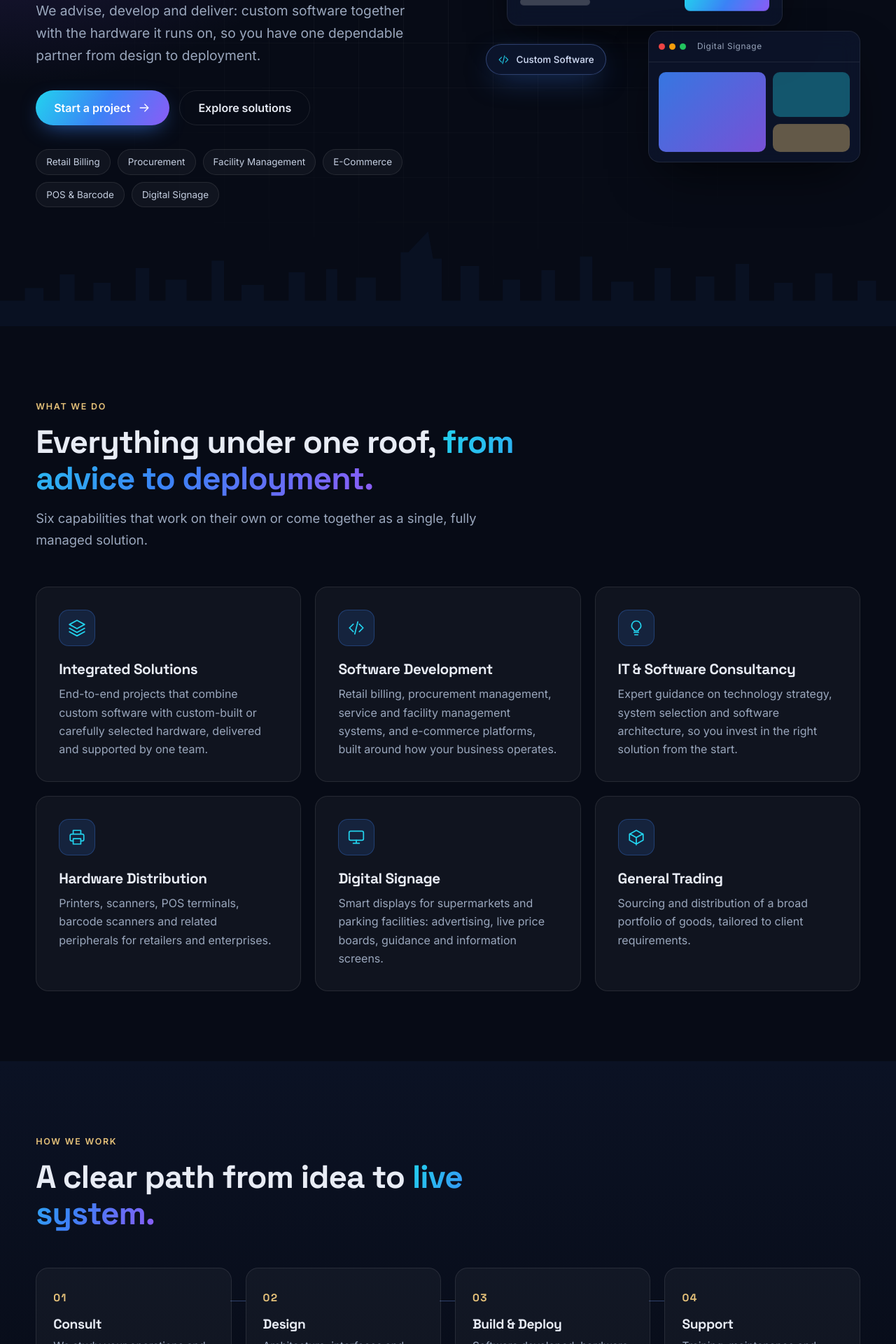
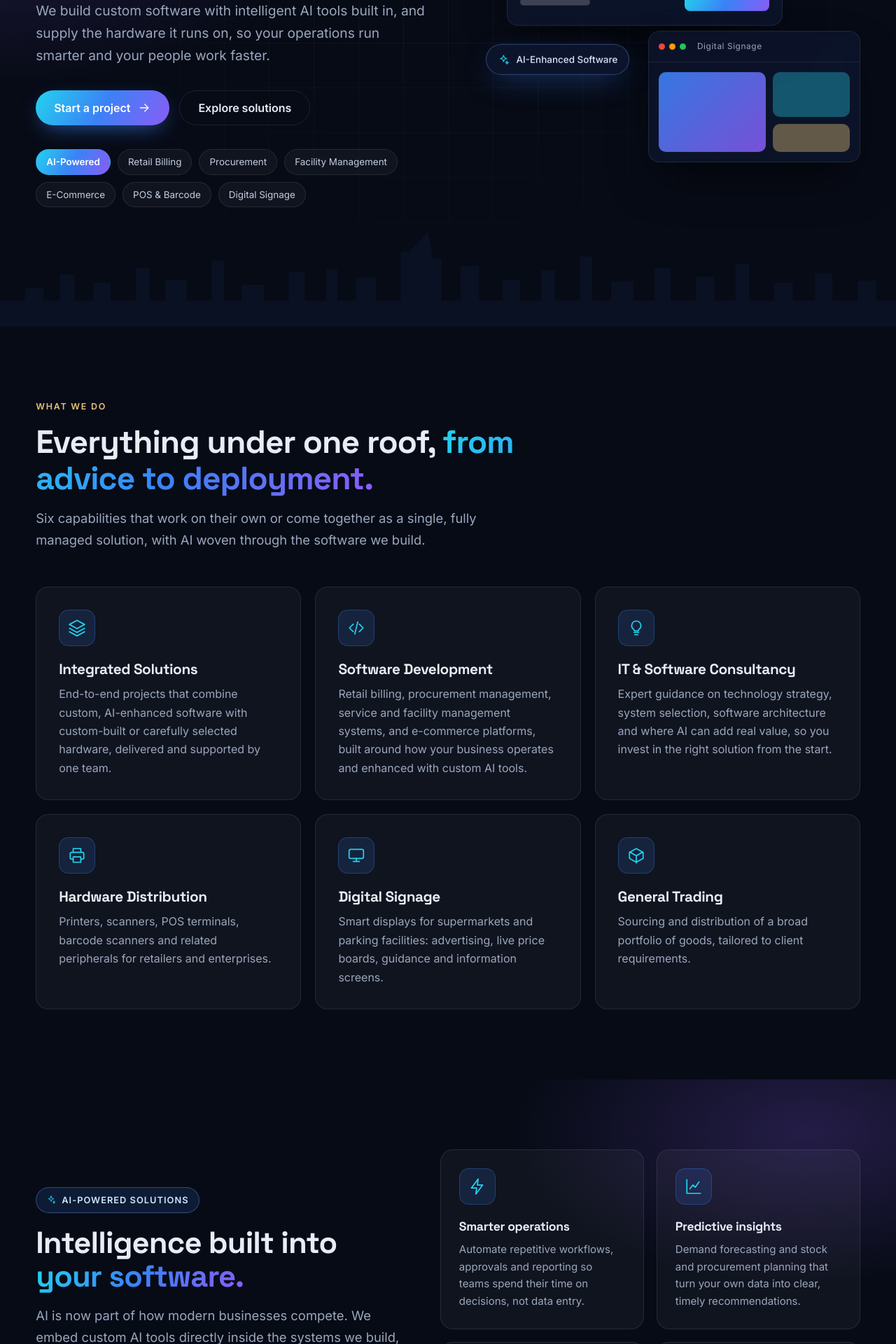
Before and after one commit to devwebandapk-cmyk/cognicore-company-website, a WordPress theme: template front-page.php in a window 1280 px wide. Shown: the part 400-2320 px from the top of the page at 70% size. Run offline with PHP 8.4 and a stand-in for WordPress, Linux system fonts and the light colour scheme; the site name, menu and one post (Sample post) are stand-ins, and other content is empty.

Commit message:
Add AI-powered solutions messaging: hero, AI section, card/About wording
Co-Authored-By: Claude Sonnet 5.5 <noreply@anthropic.com>
Claude-Session: https://claude.ai/code/session_018XrfTfth5Xhmze9GydEUJd

```diff
--- a/assets/css/main.css
+++ b/assets/css/main.css
@@ -162,6 +162,24 @@ form input:focus,form textarea:focus{outline:none;border-color:var(--blue);box-s
 .about-cta{margin-top:90px}
 @media (max-width:1020px){.about-grid,.duo{grid-template-columns:1fr}.glance{position:static}}
 
+
+/* AI section */
+.ai-section{background:radial-gradient(700px 360px at 90% 10%,rgba(139,92,246,.22),transparent 60%),radial-gradient(600px 320px at 0% 90%,rgba(34,211,238,.14),transparent 60%),var(--bg)}
+.ai-grid{display:grid;grid-template-columns:1fr 1.15fr;gap:56px;align-items:center}
+.badge{display:inline-flex;align-items:center;gap:8px;font-size:.8rem;font-weight:600;letter-spacing:.08em;text-transform:uppercase;color:#cfe7ff;padding:7px 14px;border-radius:999px;border:1px solid var(--border-h);background:rgba(59,130,246,.14)}
+.badge .ico{color:var(--cyan);width:1.1em;height:1.1em}
+.ai-h{font-size:clamp(1.9rem,3.4vw,2.8rem);margin:18px 0 6px}
+.ticks{list-style:none;margin:26px 0 0;padding:0;display:grid;gap:12px;color:#cdd6e6}
+.ticks li{position:relative;padding-left:30px}
+.ticks li:before{content:"";position:absolute;left:0;top:.45em;width:16px;height:16px;border-radius:50%;background:var(--grad);-webkit-mask:radial-gradient(circle at 50% 50%,transparent 4px,#000 5px);mask:radial-gradient(circle at 50% 50%,transparent 4px,#000 5px)}
+.ai-cards{display:grid;grid-template-columns:repeat(2,1fr);gap:18px}
+.ai-cards .tile{padding:26px}
+.ai-cards .tile h3{font-size:1.1rem}
+.ai-cards .tile p{font-size:.94rem}
+.chip-ai{background:var(--grad)!important;border-color:transparent!important;color:#fff!important;font-weight:600}
+@media (max-width:1020px){.ai-grid{grid-template-columns:1fr;gap:36px}}
+@media (max-width:560px){.ai-cards{grid-template-columns:1fr}}
+
 /* Footer */
 .site-footer{border-top:1px solid var(--border);background:var(--bg2);padding:70px 0 0}
 .foot-grid{display:grid;grid-template-columns:1.3fr .8fr 1.2fr;gap:48px}
--- a/footer.php
+++ b/footer.php
@@ -6,7 +6,7 @@
 				<svg class="mark" viewBox="0 0 32 32" aria-hidden="true"><path d="M16 2 28 9v14L16 30 4 23V9z" fill="none" stroke="#3b82f6" stroke-width="2.2"/><circle cx="16" cy="16" r="4.2" fill="#22d3ee"/></svg>
 				<span class="wordmark">Cognicore<small>Technologies</small></span>
 			</div>
-			<p class="foot-tag">Software and hardware, delivered as one complete solution.</p>
+			<p class="foot-tag">AI-powered software and hardware, delivered as one complete solution.</p>
 		</div>
 		<div>
 			<h4>Explore</h4>
--- a/front-page.php
+++ b/front-page.php
@@ -5,14 +5,14 @@
 	<div class="container hero-grid">
 		<div class="hero-copy">
 			<span class="eyebrow"><?php echo cognicore_icon( 'pin' ); ?> Dubai South &middot; United Arab Emirates</span>
-			<h1>Complete technology solutions, <span class="grad">from software to hardware.</span></h1>
-			<p class="hero-sub">We advise, develop and deliver: custom software together with the hardware it runs on, so you have one dependable partner from design to deployment.</p>
+			<h1>AI-powered solutions, <span class="grad">from software to hardware.</span></h1>
+			<p class="hero-sub">We build custom software with intelligent AI tools built in, and supply the hardware it runs on, so your operations run smarter and your people work faster.</p>
 			<div class="hero-cta">
 				<a class="btn" href="<?php echo esc_url( home_url( '/contact/' ) ); ?>">Start a project <?php echo cognicore_icon( 'arrow' ); ?></a>
 				<a class="btn btn-ghost" href="#solutions">Explore solutions</a>
 			</div>
 			<ul class="chips" aria-label="Focus areas">
-				<li>Retail Billing</li><li>Procurement</li><li>Facility Management</li><li>E-Commerce</li><li>POS &amp; Barcode</li><li>Digital Signage</li>
+				<li class="chip-ai">AI-Powered</li><li>Retail Billing</li><li>Procurement</li><li>Facility Management</li><li>E-Commerce</li><li>POS &amp; Barcode</li><li>Digital Signage</li>
 			</ul>
 		</div>
 
@@ -29,7 +29,7 @@
 				<div class="sign"><div class="sign-a"></div><div class="sign-b"></div><div class="sign-c"></div></div>
 			</div>
 			<div class="float f1"><?php echo cognicore_icon( 'printer' ); ?><span>POS &amp; Peripherals</span></div>
-			<div class="float f2"><?php echo cognicore_icon( 'code' ); ?><span>Custom Software</span></div>
+			<div class="float f2"><?php echo cognicore_icon( 'spark' ); ?><span>AI-Enhanced Software</span></div>
 		</div>
 	</div>
 	<svg class="skyline" viewBox="0 0 1440 200" preserveAspectRatio="none" aria-hidden="true">
@@ -42,7 +42,7 @@
 		<div class="head reveal">
 			<span class="eyebrow">What we do</span>
 			<h2>Everything under one roof, <span class="grad">from advice to deployment.</span></h2>
-			<p class="lead">Six capabilities that work on their own or come together as a single, fully managed solution.</p>
+			<p class="lead">Six capabilities that work on their own or come together as a single, fully managed solution, with AI woven through the software we build.</p>
 		</div>
 		<div class="bento">
 			<?php foreach ( cognicore_activities() as $a ) : ?>
@@ -55,6 +55,8 @@
 		</div>
 	</div>
 </section>
+
+<?php cognicore_ai_section(); ?>
 
 <section class="section section-alt">
 	<div class="container">
--- a/functions.php
+++ b/functions.php
@@ -25,6 +25,11 @@ function cognicore_icon( $name ) {
 		'printer' => '<path d="M7 8V3h10v5M7 17H5a2 2 0 0 1-2-2v-5a2 2 0 0 1 2-2h14a2 2 0 0 1 2 2v5a2 2 0 0 1-2 2h-2M7 14h10v7H7z"/>',
 		'screen'  => '<rect x="2.5" y="4" width="19" height="12" rx="2"/><path d="M8 20h8M12 16v4"/>',
 		'box'     => '<path d="M21 8 12 3 3 8v8l9 5 9-5V8zM3.3 7.5 12 12.5l8.7-5M12 12.5V22"/>',
+		'spark'   => '<path d="m12 3 1.8 4.7 4.7 1.8-4.7 1.8L12 16l-1.8-4.7L5.5 9.5l4.7-1.8z"/><path d="m19 15 .8 2.2 2.2.8-2.2.8L19 21l-.8-2.2-2.2-.8 2.2-.8z"/>',
+		'bolt'    => '<path d="M13 2 4 14h7l-1 8 9-12h-7z"/>',
+		'chart'   => '<path d="M3 3v18h18"/><path d="m7 15 4-5 3 3 5-7"/>',
+		'chat'    => '<path d="M21 12a8 8 0 0 1-11.5 7.2L3 21l1.8-5.5A8 8 0 1 1 21 12z"/>',
+		'users'   => '<path d="M16 21v-2a4 4 0 0 0-4-4H6a4 4 0 0 0-4 4v2"/><circle cx="9" cy="7" r="4"/><path d="M22 21v-2a4 4 0 0 0-3-3.9M16 3.1a4 4 0 0 1 0 7.8"/>',
 		'arrow'   => '<path d="M5 12h14M13 6l6 6-6 6"/>',
 		'pin'     => '<path d="M12 22s7-6.2 7-12a7 7 0 1 0-14 0c0 5.8 7 12 7 12z"/><circle cx="12" cy="10" r="2.5"/>',
 	);
@@ -34,13 +39,49 @@ function cognicore_icon( $name ) {
 
 function cognicore_activities() {
 	return array(
-		array( 'title' => 'Integrated Solutions', 'icon' => 'layers', 'desc' => 'End-to-end projects that combine custom software with custom-built or carefully selected hardware, delivered and supported by one team.' ),
-		array( 'title' => 'Software Development', 'icon' => 'code', 'desc' => 'Retail billing, procurement management, service and facility management systems, and e-commerce platforms, built around how your business operates.' ),
-		array( 'title' => 'IT & Software Consultancy', 'icon' => 'bulb', 'desc' => 'Expert guidance on technology strategy, system selection and software architecture, so you invest in the right solution from the start.' ),
+		array( 'title' => 'Integrated Solutions', 'icon' => 'layers', 'desc' => 'End-to-end projects that combine custom, AI-enhanced software with custom-built or carefully selected hardware, delivered and supported by one team.' ),
+		array( 'title' => 'Software Development', 'icon' => 'code', 'desc' => 'Retail billing, procurement management, service and facility management systems, and e-commerce platforms, built around how your business operates and enhanced with custom AI tools.' ),
+		array( 'title' => 'IT & Software Consultancy', 'icon' => 'bulb', 'desc' => 'Expert guidance on technology strategy, system selection, software architecture and where AI can add real value, so you invest in the right solution from the start.' ),
 		array( 'title' => 'Hardware Distribution', 'icon' => 'printer', 'desc' => 'Printers, scanners, POS terminals, barcode scanners and related peripherals for retailers and enterprises.' ),
 		array( 'title' => 'Digital Signage', 'icon' => 'screen', 'desc' => 'Smart displays for supermarkets and parking facilities: advertising, live price boards, guidance and information screens.' ),
 		array( 'title' => 'General Trading', 'icon' => 'box', 'desc' => 'Sourcing and distribution of a broad portfolio of goods, tailored to client requirements.' ),
 	);
+}
+
+function cognicore_ai_cards() {
+	return array(
+		array( 'icon' => 'bolt',  'title' => 'Smarter operations', 'desc' => 'Automate repetitive workflows, approvals and reporting so teams spend their time on decisions, not data entry.' ),
+		array( 'icon' => 'chart', 'title' => 'Predictive insights', 'desc' => 'Demand forecasting and stock and procurement planning that turn your own data into clear, timely recommendations.' ),
+		array( 'icon' => 'chat',  'title' => 'Intelligent assistants', 'desc' => 'Natural-language search and assistants built into your system, helping staff and customers find answers in seconds.' ),
+		array( 'icon' => 'users', 'title' => 'Personalised experiences', 'desc' => 'Recommendations and tailored content for online stores and customer-facing screens, shaped by how people actually engage.' ),
+	);
+}
+
+/** Shared "AI inside your software" section (home + services). */
+function cognicore_ai_section() {
+	?>
+	<section class="section ai-section">
+		<div class="container">
+			<div class="ai-grid">
+				<div class="reveal">
+					<span class="badge"><?php echo cognicore_icon( 'spark' ); ?> AI-powered solutions</span>
+					<h2 class="ai-h">Intelligence built into <span class="grad">your software.</span></h2>
+					<p class="lead">AI is now part of how modern businesses compete. We embed custom AI tools directly inside the systems we build, so your operation runs more efficiently and every user, from your staff to your customers, gets more done with less effort.</p>
+					<ul class="ticks">
+						<li>Tailored to your workflows, not a generic add-on</li>
+						<li>Works inside the software and devices you already use</li>
+						<li>Practical gains in speed, accuracy and customer experience</li>
+					</ul>
+				</div>
+				<div class="ai-cards">
+					<?php foreach ( cognicore_ai_cards() as $c ) : ?>
+						<article class="tile reveal"><span class="tile-ico"><?php echo cognicore_icon( $c['icon'] ); ?></span><h3><?php echo esc_html( $c['title'] ); ?></h3><p><?php echo esc_html( $c['desc'] ); ?></p></article>
+					<?php endforeach; ?>
+				</div>
+			</div>
+		</div>
+	</section>
+	<?php
 }
 
 function cognicore_maps_url() {
```
Also changed, not shown: page.php (+4 -3 lines).
